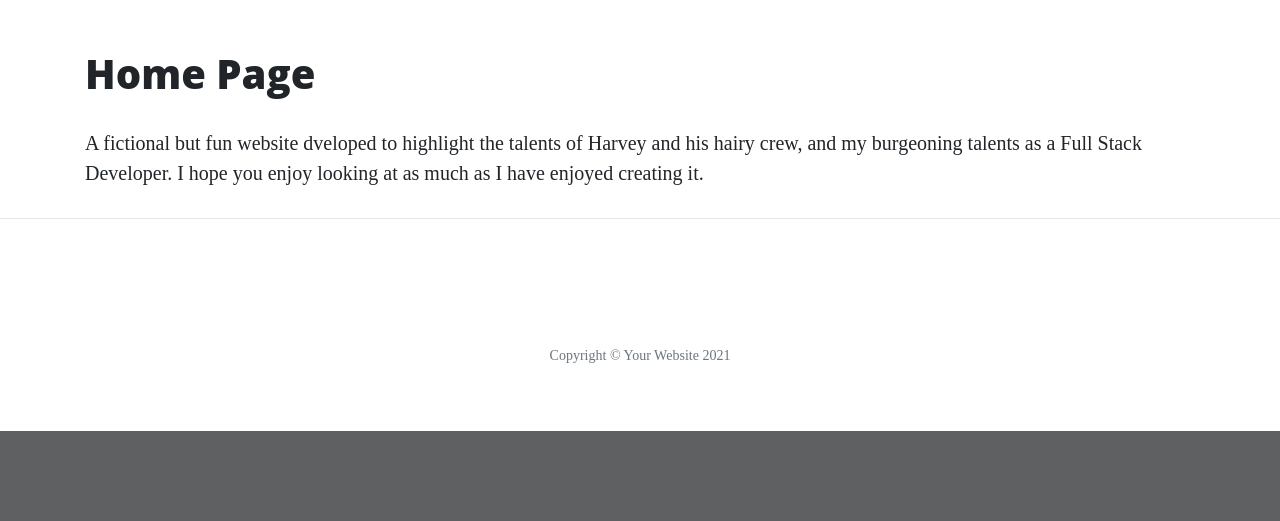
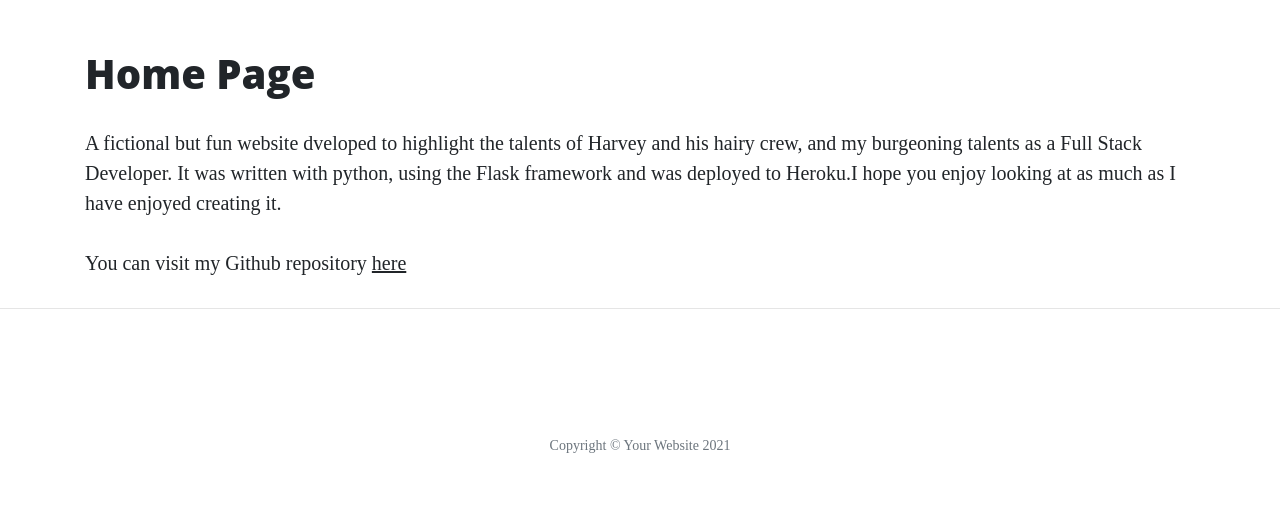
Before and after one commit to ConacBreslin/half_marathons_withflask, a Flask app: page / in a window 1280 px wide. Shown: the part 532-1053 px from the top of the page. Before the commit the page ends 963 px from the top, so only its background shows below. Run offline with Flask 2, Linux system fonts and the light colour scheme; some libraries are stand-ins or nearby versions.

Commit message:
Add github link to home page

```diff
--- a/data/company.json
+++ b/data/company.json
@@ -94,7 +94,7 @@
       "breed": "Breed: Retreiver.",
       "age": "Age: 5 years.",
       "skills": "Skills: Snorkling, scuba diving, swimming, any watersport.",
-      "likes":"Likes : Water, food, hairy hugs .",
+      "likes":"Likes : Water, food, hairy hugs.",
       "dislikes":"Dislikes: Going home.",
       "image_source": "https://tse2.mm.bing.net/th?id=OIP.zrtDeH2rhBTHSCuCRmcZ2gHaEk&pid=Api&P=0&w=300&h=185",
       "url": "charlie"
--- a/templates/index.html
+++ b/templates/index.html
@@ -1,5 +1,6 @@
 {% extends "base.html" %}
 {% block content %}
     <h1>Home Page</h1>
-    <p>A fictional but fun website  dveloped to highlight the talents of Harvey and his hairy crew, and my burgeoning talents as a Full Stack Developer. I hope you enjoy looking at as much as I have enjoyed creating it.</p>
+    <p>A fictional but fun website  dveloped to highlight the talents of Harvey and his hairy crew, and my burgeoning talents as a Full Stack Developer. It was written with python, using the Flask framework and was deployed to Heroku.I hope you enjoy looking at as much as I have enjoyed creating it.</p>
+    <p>You can visit my Github repository <a href="https://github.com/ConacBreslin?tab=repositories" target="_blank">here</a></p>
 {% endblock %}
```
